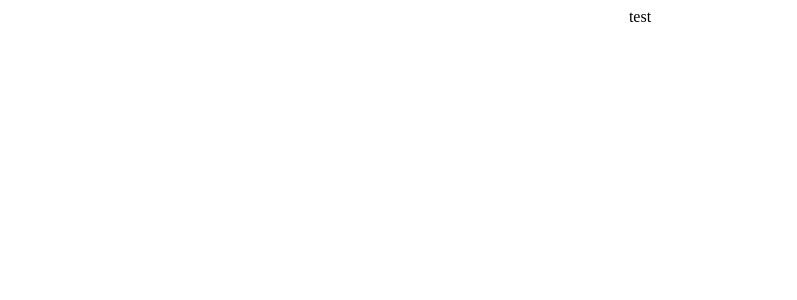
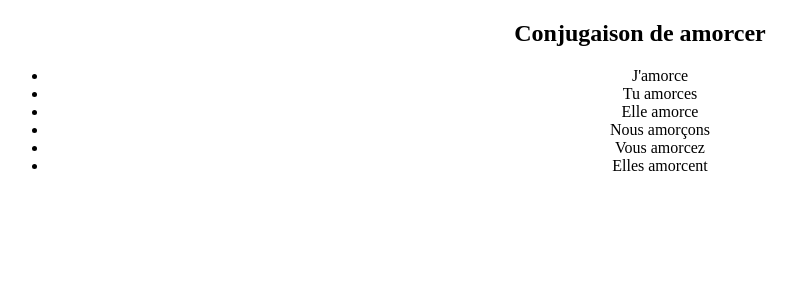
Before and after one commit to mikeleyeti/conjugator, a React (Create React App) app: page / in a window 1280 px wide. Shown: the top 300 px of the page, without its empty margins (0-797 px from the left). Built offline with nearby package versions, Linux system fonts and the light colour scheme.

Commit message:
Affichage verbe conjugué (RAW)

```diff
--- a/src/components/Conjugator.js
+++ b/src/components/Conjugator.js
@@ -5,14 +5,21 @@ function Conjug() {
   const liste_verbes = listeVerbes();
   // console.log(liste_verbes)
   let verbe_alea = choix_1_verbe(liste_verbes)
-  console.log(verbe_alea)
+  // console.log(verbe_alea)
   const verbe_conjugue = conjuguer(verbe_alea,"present")
   const verbe_conjugue_avec_pronoms = conjuguerAvecPronom(pronoms,verbe_conjugue)
-  console.log(verbe_conjugue_avec_pronoms)
 
   // todo : Rechercher le modèle dans "conjugation" en fonction du temps et appliquer les bonnes terminaisons
     return(
-         "test"
+         <div>
+           <h2> Conjugaison de {verbe_alea.infinitif} </h2>
+           <ul>
+             {verbe_conjugue_avec_pronoms.map( (verbe) => (
+              <li key={verbe}> { verbe } </li>
+             )
+             )}
+           </ul>
+         </div>
          )
 }
 
```
